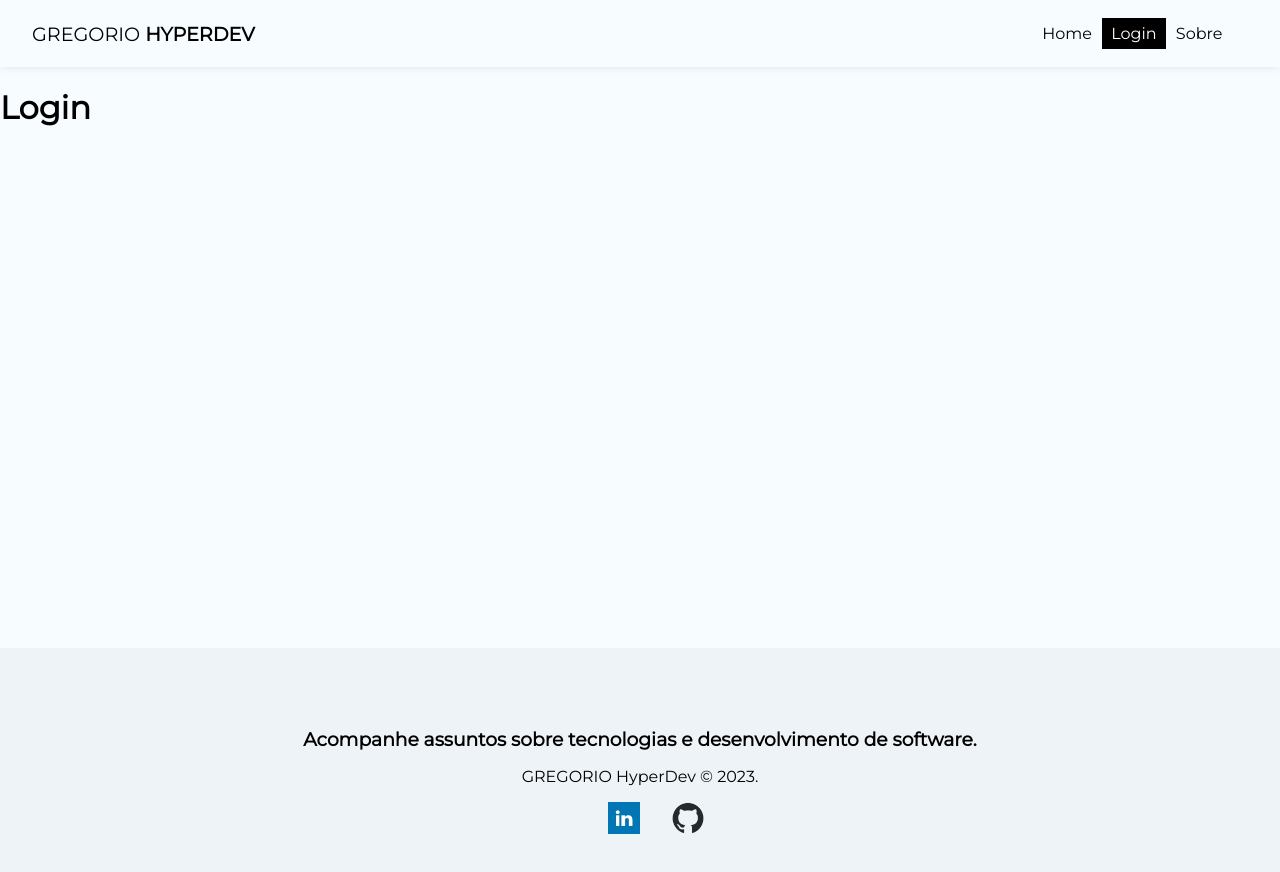
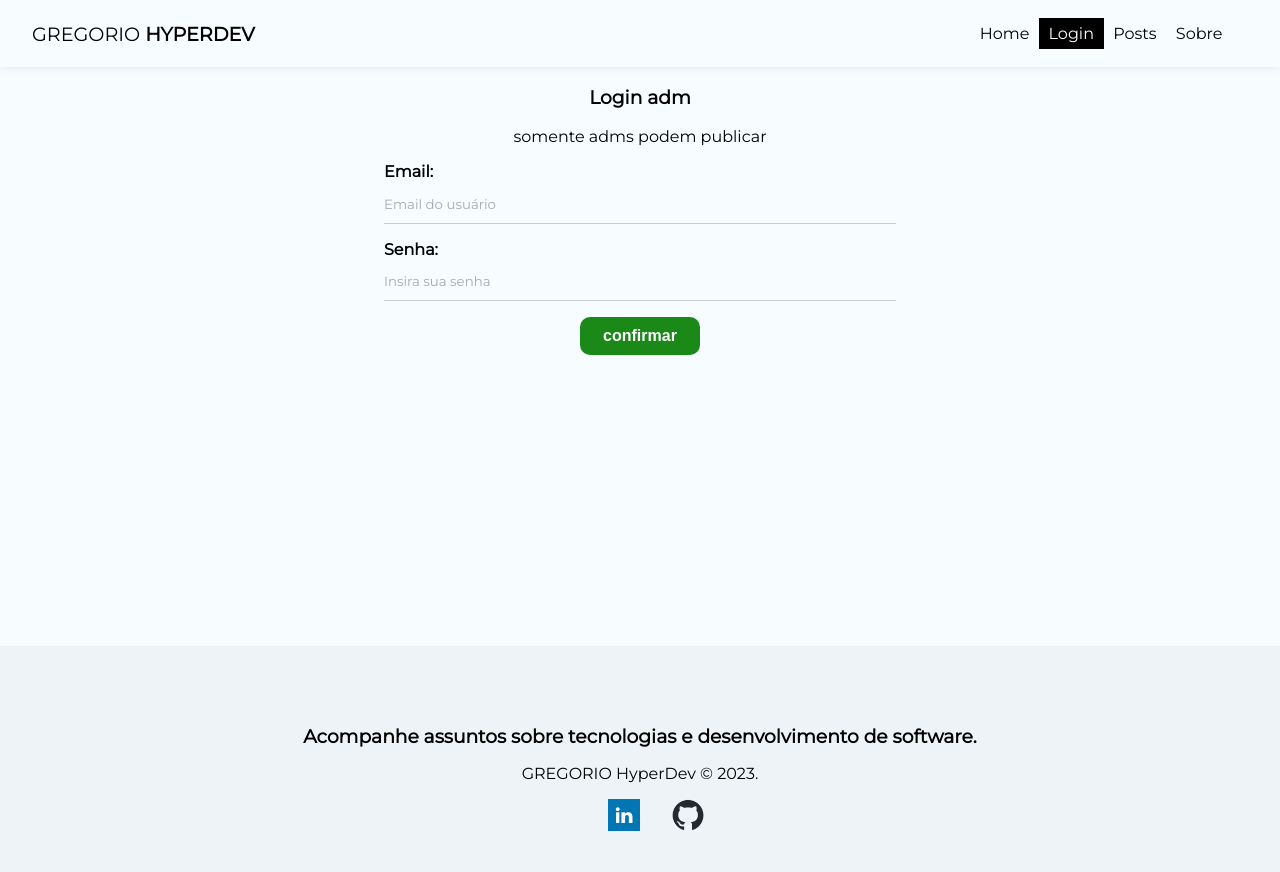
Before and after one commit to gregoriohd/home, a React (Create React App) app: page /login in a window 1280 px wide. Shown: the top 872 px of the page. Built offline with nearby package versions, Linux system fonts and the light colour scheme.

Commit message:
add pagina login e iniciando os primeiros passos com a pagina de login

```diff
--- a/src/App.js
+++ b/src/App.js
@@ -9,6 +9,7 @@ import Navbar from './components/Navbar';
 import Footer from './components/Footer';
 import Login from './pages/Login/Login';
 import Register from './pages/Register/Register';
+import Post from './pages/Post/Post';
 
 function App() {
   return (
@@ -18,8 +19,9 @@ function App() {
         <div className='container'>
           <Routes>
              <Route path='/' element={<Home />}/>
+             <Route path='/post' element={<Post />}/>
              <Route path='/login' element={<Login />}/>
-               <Route path='/cadastro' element={<Register />}/>
+             <Route path='/cadastro' element={<Register />}/>
              <Route path='/about' element={<About />}/>
           </Routes>
         </div>
--- a/src/components/Navbar.js
+++ b/src/components/Navbar.js
@@ -15,6 +15,9 @@ const Navbar = () => {
              <li>
                 <NavLink to='/login' className={({isActive}) => (isActive ? styles.active : '') }>Login</NavLink>
             </li>
+            <li>
+                <NavLink to='/post' className={({isActive}) => (isActive ? styles.active : '') }>Posts</NavLink>
+            </li>
              {/* <li>
                 <NavLink to='/cadastro' className={({isActive}) => (isActive ? styles.active : '') }>Cadastro</NavLink>
             </li> */}
--- a/src/pages/Home/Home.js
+++ b/src/pages/Home/Home.js
@@ -1,9 +1,9 @@
-//import styles from './Home.module.css'
+import styles from './Home.module.css'
 
 const Home = () => {
   return (
-    <div>
-        <h1>Home</h1>
+    <div className={styles.home}>
+       <p>Em contrução</p>
     </div>
   )
 }
--- a/src/pages/Home/Home.module.css
+++ b/src/pages/Home/Home.module.css
@@ -0,0 +1,9 @@
+.home{
+        height: 250px;
+        display: flex;
+        align-items: center;
+        justify-content: center;
+        background-color: bisque;
+        font-weight: bold;
+        font-size: 40px;
+}
--- a/src/pages/Login/Login.js
+++ b/src/pages/Login/Login.js
@@ -1,9 +1,48 @@
-//import styles from './Login.module.css'
+import styles from './Login.module.css'
+
+import { useState } from "react";
 
 const Login = () => {
+
+  const [email, setEmail] = useState("");
+    const [password, setPassword] = useState("");
+    const [error, setError] = useState("");
+
+const handleSubmit = (e) => {
+        e.preventDefault();
+
+        setError("");
+
+        const user = {
+            email,
+            pass: password
+        }
+
+
+        setEmail("");
+        setPassword("");
+
+    }
+
+
   return (
-    <div>
-      <h1>Login</h1>
+    <div className={styles.login}>
+        <h3>Login adm</h3>
+        <p>somente adms podem publicar</p>
+        <form onSubmit={handleSubmit}>
+             <label>
+                <span>Email:</span>
+                <input type="text" name='email' required placeholder='Email do usuário'
+                         value={email} onChange={(e)=> setEmail(e.target.value)}/>
+            </label>
+            <label>
+                <span>Senha:</span>
+                <input type="password" name='password' required placeholder='Insira sua senha'
+                         value={password} onChange={(e)=> setPassword(e.target.value)}/>
+            </label>
+            <button className='btn'>confirmar</button>
+            {error && <p className='error'>{error}</p>}
+        </form>
     </div>
   )
 }
--- a/src/pages/Login/Login.module.css
+++ b/src/pages/Login/Login.module.css
@@ -0,0 +1,3 @@
+.login {
+    text-align: center;
+}
--- /dev/null
+++ b/src/pages/Post/Post.js
@@ -0,0 +1,11 @@
+import styles from './Post'
+
+const Post = () => {
+  return (
+    <div>
+        <h1>Post</h1>
+    </div>
+  )
+}
+
+export default Post
```
Also changed, not shown: src/pages/Post/Post.module.css (added).
